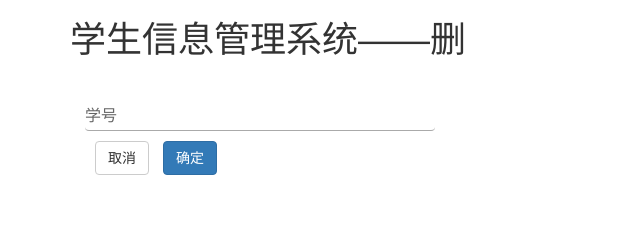
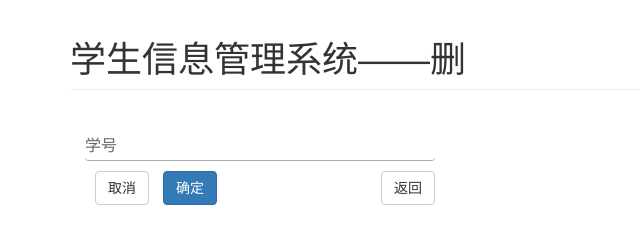
Before and after one commit to Servon-Lee/web_tasks, a plain HTML site: page F1/task2/delete.html in a window 1280 px wide. Shown: the whole page, without its empty margins (0-640 px from the left). Drawn offline with Linux system fonts and the light colour scheme.

Commit message:
Update delete.html

```diff
--- a/F1/task2/delete.html
+++ b/F1/task2/delete.html
@@ -16,7 +16,7 @@
 
 <body>
   <div class="container">
-    <h1>学生信息管理系统——删</h1>
+    <h1 class="page-header">学生信息管理系统——删</h1>
 
     <form class="add"  method="post">
       <div class="form-group">
@@ -25,6 +25,7 @@
       <div class="">
         <button id="cancel" class="btn btn-default" type="reset">取消</button>
         <button id="ok" class="btn btn-primary" onclick="delinfo()">确定</button>
+        <input type="button" value="返回" class="btn btn-default pull-right" onclick="history.go(-1)">
       </div>
     </form>
 
```
